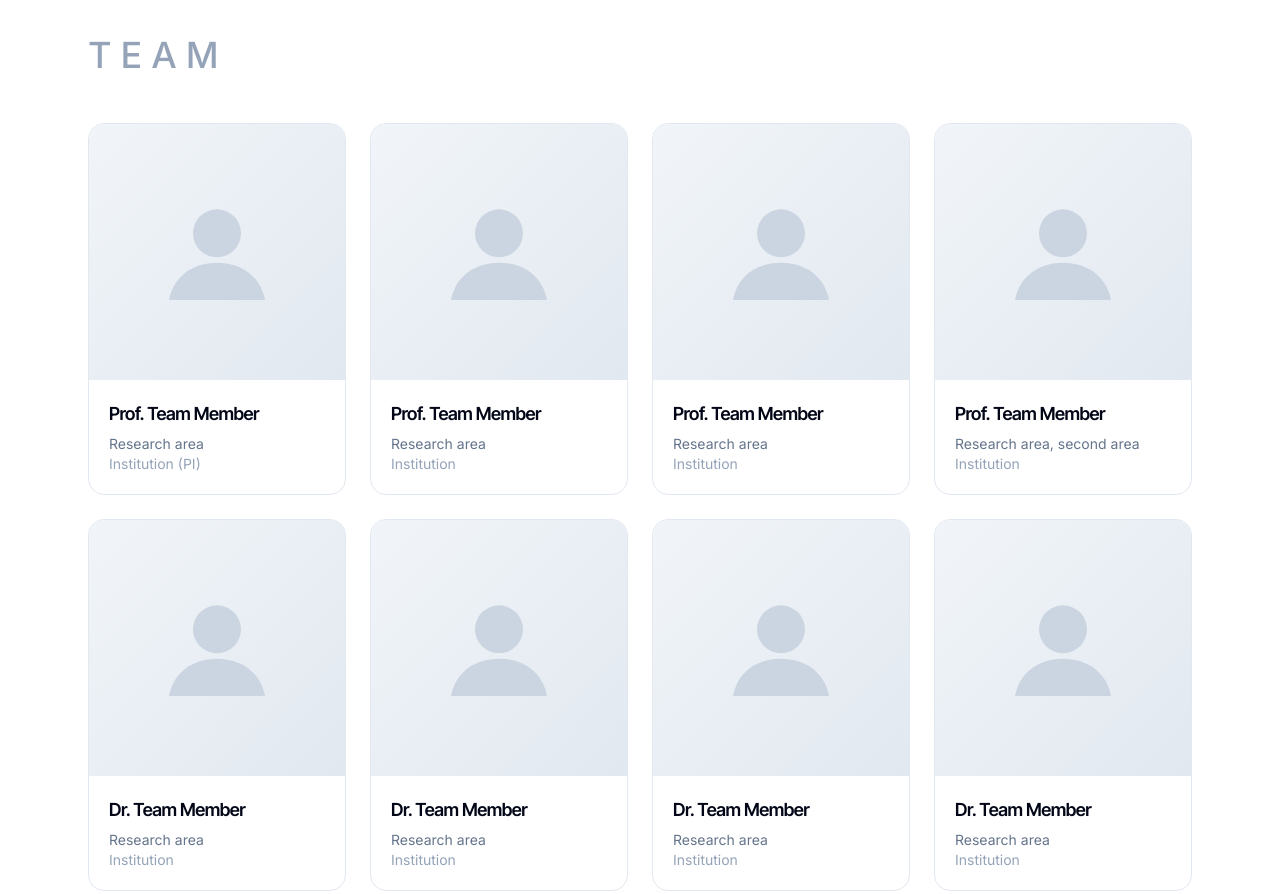
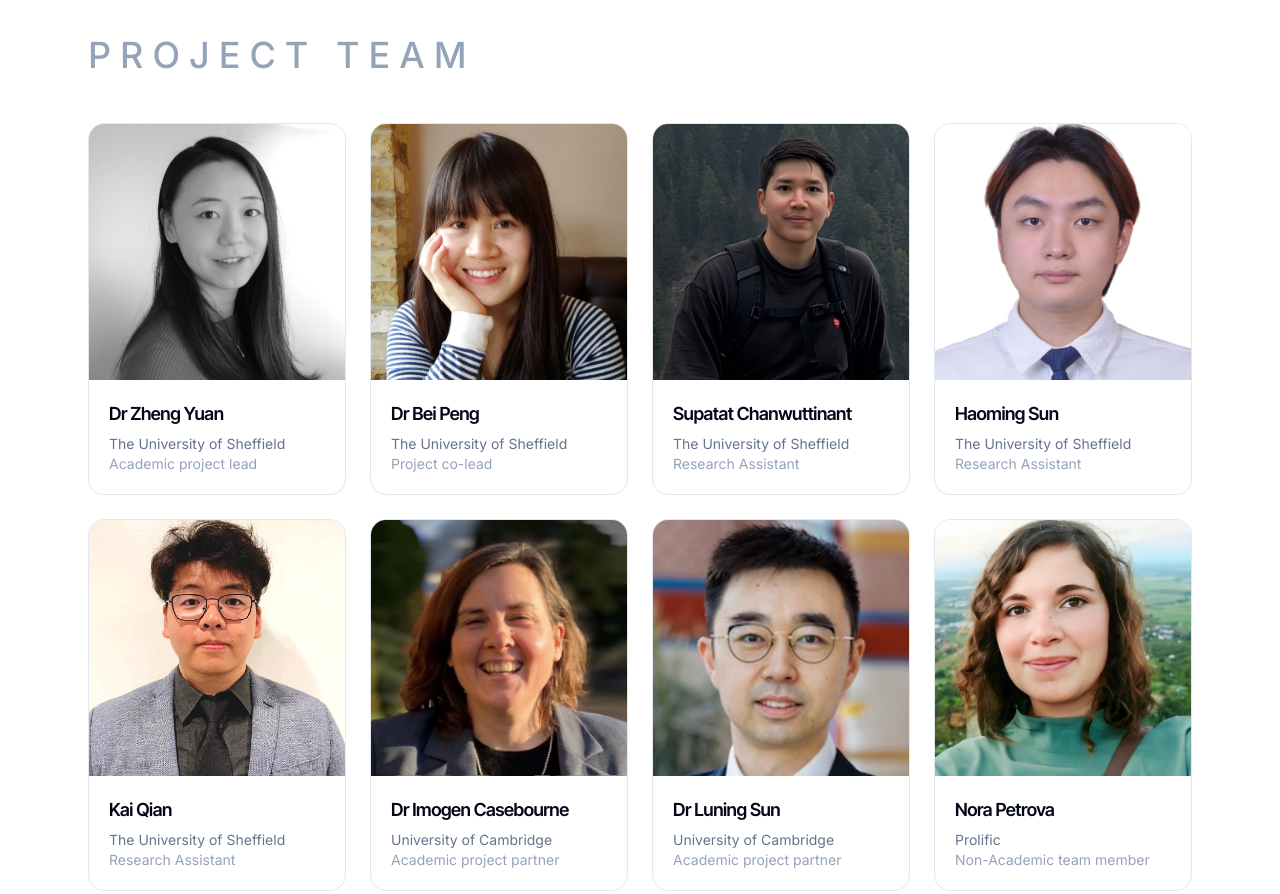
Before and after one commit to ai4cilearning/ai4cilearning.github.io, a plain HTML site: page index.html in a window 1280 px wide. Shown: the part 3080-3974 px from the top of the page. Drawn offline with nearby package versions, Linux system fonts and the light colour scheme.

Commit message:
update team

```diff
--- a/assets/js/team.js
+++ b/assets/js/team.js
@@ -1,17 +1,20 @@
 // The team. Add, remove or reorder people here and the cards update to match.
-//   photo: path to their picture, e.g. 'assets/images/team/jane-doe.jpg'. Leave it as '' to show a grey placeholder.
+//   photo: path to their picture, e.g. P + 'Jane_Doe.jpg' (P is the assets/images/team/ folder). Leave it as '' to show a grey placeholder.
 //   website / linkedin: optional. Any you fill in appear as small icons when you hover over the card.
+const P = 'assets/images/team/';
 const TEAM = [
-  { name: 'Prof. Team Member', area: 'Research area', org: 'Institution (PI)', photo: '', website: '#', linkedin: '#' },
-  { name: 'Prof. Team Member', area: 'Research area', org: 'Institution', photo: '', website: '#', linkedin: '#' },
-  { name: 'Prof. Team Member', area: 'Research area', org: 'Institution', photo: '', website: '#', linkedin: '' },
-  { name: 'Prof. Team Member', area: 'Research area, second area', org: 'Institution', photo: '', website: '#', linkedin: '#' },
-  { name: 'Dr. Team Member', area: 'Research area', org: 'Institution', photo: '', website: '', linkedin: '#' },
-  { name: 'Dr. Team Member', area: 'Research area', org: 'Institution', photo: '', website: '#', linkedin: '#' },
-  { name: 'Dr. Team Member', area: 'Research area', org: 'Institution', photo: '', website: '#', linkedin: '' },
-  { name: 'Dr. Team Member', area: 'Research area', org: 'Institution', photo: '', website: '#', linkedin: '#' },
-  { name: 'Dr. Team Member', area: 'Research area', org: 'Institution', photo: '', website: '#', linkedin: '#' },
-  { name: 'Dr. Team Member', area: 'Research area', org: 'Institution', photo: '', website: '#', linkedin: '#' },
+  { name: 'Dr Zheng Yuan', role: 'Academic project lead', org: 'The University of Sheffield', photo: P + 'Zheng_Yuan.jpeg', website: 'https://www.cl.cam.ac.uk/~zy249/', linkedin: 'https://linkedin.com/in/zheng-yuan-a0979738' },
+  { name: 'Dr Bei Peng', role: 'Project co-lead', org: 'The University of Sheffield', photo: P + 'Bei_Peng.png', website: 'https://beipeng.github.io/', linkedin: 'https://uk.linkedin.com/in/bei-peng-5b08b992' },
+  { name: 'Supatat Chanwuttinant', role: 'Research Assistant', org: 'The University of Sheffield', photo: P + 'Supatat_Chanwuttinant.jpg', website: '', linkedin: 'https://www.linkedin.com/in/supatat-chanwuttinant/' },
+  { name: 'Haoming Sun', role: 'Research Assistant', org: 'The University of Sheffield', photo: P + 'Haoming_Sun.jpeg', website: '', linkedin: 'https://uk.linkedin.com/in/haoming-sun-bb6a182ab' },
+  { name: 'Kai Qian', role: 'Research Assistant', org: 'The University of Sheffield', photo: P + 'Kai_Qian.jpeg', website: '', linkedin: 'https://www.linkedin.com/in/kai-qian/' },
+  { name: 'Dr Imogen Casebourne', role: 'Academic project partner', org: 'University of Cambridge', photo: P + 'Imogen_Casebourne.jpg', website: '', linkedin: 'https://uk.linkedin.com/in/imogen-c-6170111' },
+  { name: 'Dr Luning Sun', role: 'Academic project partner', org: 'University of Cambridge', photo: P + 'luning_sun.jpg', website: '', linkedin: 'https://www.linkedin.com/in/sunluning' },
+  { name: 'Nora Petrova', role: 'Non-Academic team member', org: 'Prolific', photo: P + 'Nora_Petrova.webp', website: '', linkedin: 'https://uk.linkedin.com/in/nora-petrova' },
+  { name: 'Dr John Burden', role: 'Non-Academic team member', org: 'Prolific', photo: P + 'John-Burden.jpg', website: 'https://johnburden.co.uk/', linkedin: 'https://uk.linkedin.com/in/john-burden-10966b358' },
+  { name: 'Chengyu Huang', role: 'Non-Academic project partner lead', org: 'NetMind.AI', photo: P + 'Chengyu_Huang.jpeg', website: '', linkedin: 'https://www.linkedin.com/in/chengyu-huang-39373671' },
+  { name: 'Xiangpeng Wan', role: 'Non-Academic team member', org: 'NetMind.AI', photo: P + 'xiangpeng_wan.jpeg', website: '', linkedin: 'https://uk.linkedin.com/in/xiangpeng-wan-a26305107' },
+  { name: 'Hongyi Gu', role: 'Non-Academic team member', org: 'NetMind.AI', photo: '', website: '', linkedin: '' },
 ];
 
 const ICONS = {
@@ -23,7 +26,7 @@ const esc = (s) => String(s).replace(/[&<>"']/g, (c) => ({ '&': '&amp;', '<': '&
 
 function photoHtml(m) {
   if (m.photo) {
-    return `<img src="${esc(m.photo)}" alt="${esc(m.name)}" loading="lazy" class="h-full w-full object-cover transition duration-500 group-hover:scale-[1.03]" />`;
+    return `<img src="${esc(m.photo)}" alt="${esc(m.name)}" loading="lazy" class="h-full w-full object-cover object-[center_25%] transition duration-500 group-hover:scale-[1.03]" />`;
   }
   // No photo yet, so show a plain outline of a person
   return `<div class="grid h-full w-full place-items-center bg-gradient-to-br from-slate-100 to-slate-200" role="img" aria-label="Photo placeholder">
@@ -31,28 +34,35 @@ function photoHtml(m) {
   </div>`;
 }
 
-function linkHtml(href, kind, label) {
+// onPhoto: the desktop icons that sit over the photo. Otherwise the small icons under the role on phones and tablets.
+function linkHtml(href, kind, label, onPhoto) {
   if (!href) return '';
+  const look = onPhoto
+    ? 'h-9 w-9 bg-white/90 text-slate-700 shadow-sm backdrop-blur hover:bg-white'
+    : 'h-8 w-8 bg-slate-100 text-slate-600 hover:bg-brand-50';
   return `<a href="${esc(href)}" target="_blank" rel="noopener" aria-label="${label}"
-    class="grid h-8 w-8 place-items-center rounded-lg sm:h-9 sm:w-9 bg-white/90 text-slate-700 shadow-sm backdrop-blur transition hover:bg-white hover:text-brand-700">${ICONS[kind]}</a>`;
+    class="grid place-items-center rounded-lg transition hover:text-brand-700 ${look}">${ICONS[kind]}</a>`;
 }
 
 function initTeam() {
   const grid = document.getElementById('team-grid');
   if (!grid) return;
   grid.innerHTML = TEAM.map((m) => {
-    const links = linkHtml(m.website, 'website', `${m.name}’s website`) + linkHtml(m.linkedin, 'linkedin', `${m.name} on LinkedIn`);
+    const links = (onPhoto) =>
+      linkHtml(m.website, 'website', `${m.name}’s website`, onPhoto) + linkHtml(m.linkedin, 'linkedin', `${m.name} on LinkedIn`, onPhoto);
+    const hasLinks = m.website || m.linkedin;
     return `
     <article class="group flex w-[calc((100%-1rem)/2)] flex-col overflow-hidden rounded-2xl border border-slate-200 bg-white transition hover:-translate-y-1 hover:shadow-lg hover:shadow-slate-200/60
                     md:w-[calc((100%-3rem)/3)] lg:w-[calc((100%-4.5rem)/4)]">
       <div class="relative aspect-square overflow-hidden">
         ${photoHtml(m)}
-        ${links ? `<div class="absolute inset-x-0 bottom-3 flex justify-center gap-2 transition lg:translate-y-2 lg:opacity-0 lg:group-hover:translate-y-0 lg:group-hover:opacity-100 lg:group-focus-within:translate-y-0 lg:group-focus-within:opacity-100">${links}</div>` : ''}
+        ${hasLinks ? `<div class="absolute inset-x-0 bottom-3 hidden translate-y-2 justify-center gap-2 opacity-0 transition group-hover:translate-y-0 group-hover:opacity-100 group-focus-within:translate-y-0 group-focus-within:opacity-100 lg:flex">${links(true)}</div>` : ''}
       </div>
-      <div class="flex-1 p-4 sm:p-5">
+      <div class="flex flex-1 flex-col p-4 sm:p-5">
         <h3 class="font-display text-base font-semibold leading-snug sm:text-lg tracking-tight text-slate-950">${esc(m.name)}</h3>
-        <p class="mt-1.5 text-sm text-slate-500">${esc(m.area)}</p>
-        <p class="text-sm text-slate-400">${esc(m.org)}</p>
+        <p class="mt-1.5 text-[0.8125rem] sm:text-sm text-slate-500">${esc(m.org)}</p>
+        <p class="text-[0.8125rem] sm:text-sm text-slate-400">${esc(m.role)}</p>
+        ${hasLinks ? `<div class="mt-auto flex gap-2 pt-4 lg:hidden">${links(false)}</div>` : ''}
       </div>
     </article>`;
   }).join('');
--- a/sections/team.html
+++ b/sections/team.html
@@ -1,7 +1,7 @@
 <!-- Team -->
 <!-- The cards are filled in from the list in assets/js/team.js, so add or edit people there -->
 <section id="team" class="mt-2 mx-auto max-w-6xl px-4 py-24 sm:px-6">
-  <h2 class="text-3xl font-medium uppercase tracking-[0.25em] text-slate-400 sm:text-4xl">Team</h2>
+  <h2 class="text-3xl font-medium uppercase tracking-[0.25em] text-slate-400 sm:text-4xl">Project Team</h2>
 
   <div id="team-grid" class="mt-12 flex flex-wrap gap-4 md:gap-6"></div>
 </section>
```
Also changed, not shown: assets/images/team/Bei_Peng.png (added), assets/images/team/Chengyu_Huang.jpeg (added), assets/images/team/Haoming_Sun.jpeg (added), assets/images/team/Imogen_Casebourne.jpg (added), assets/images/team/John-Burden.jpg (added), assets/images/team/Kai_Qian.jpeg (added), assets/images/team/Nora_Petrova.webp (added), assets/images/team/Supatat_Chanwuttinant.jpg (added), assets/images/team/Zheng_Yuan.jpeg (added), assets/images/team/luning_sun.jpg (added), assets/images/team/xiangpeng_wan.jpeg (added).
